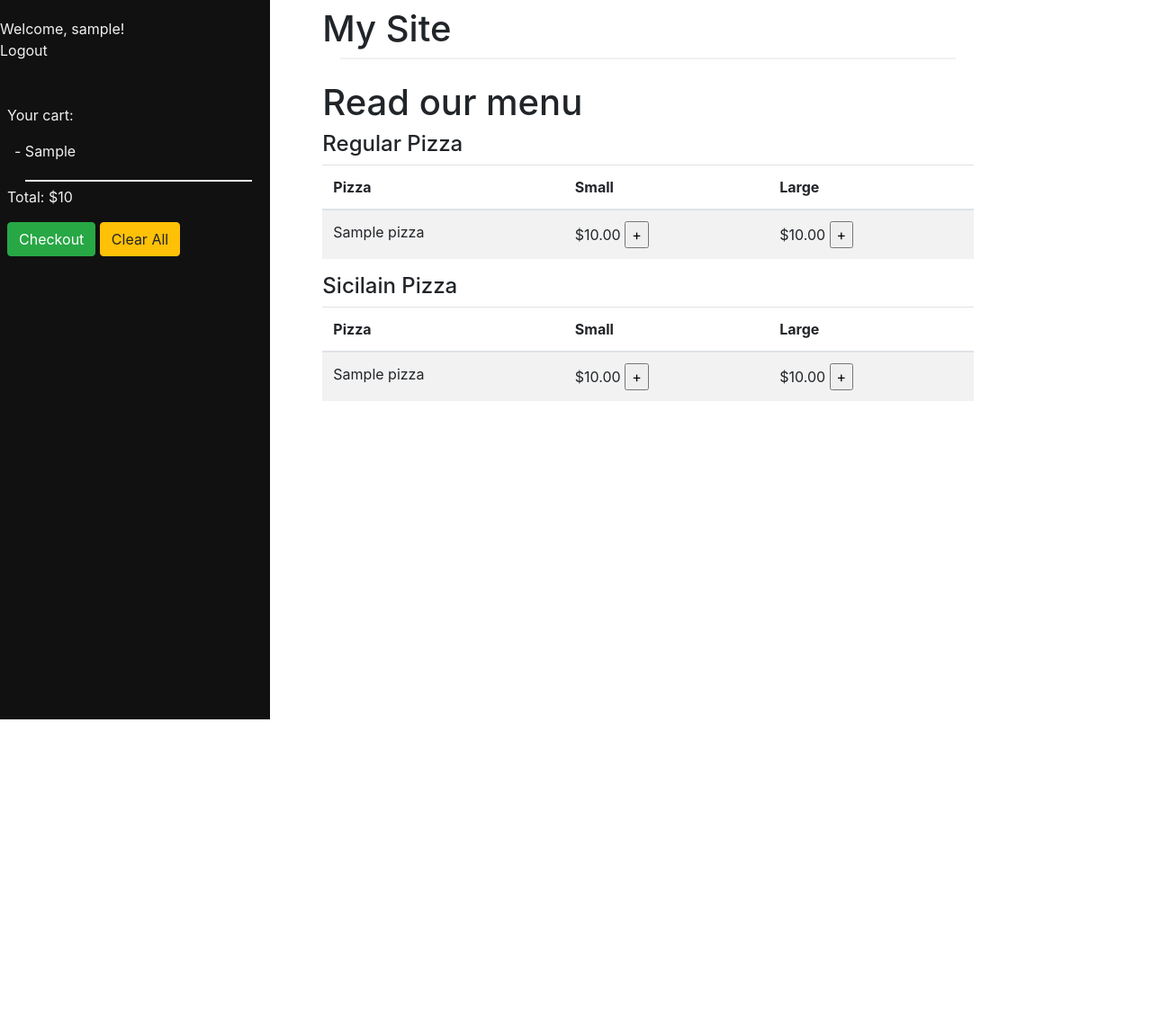
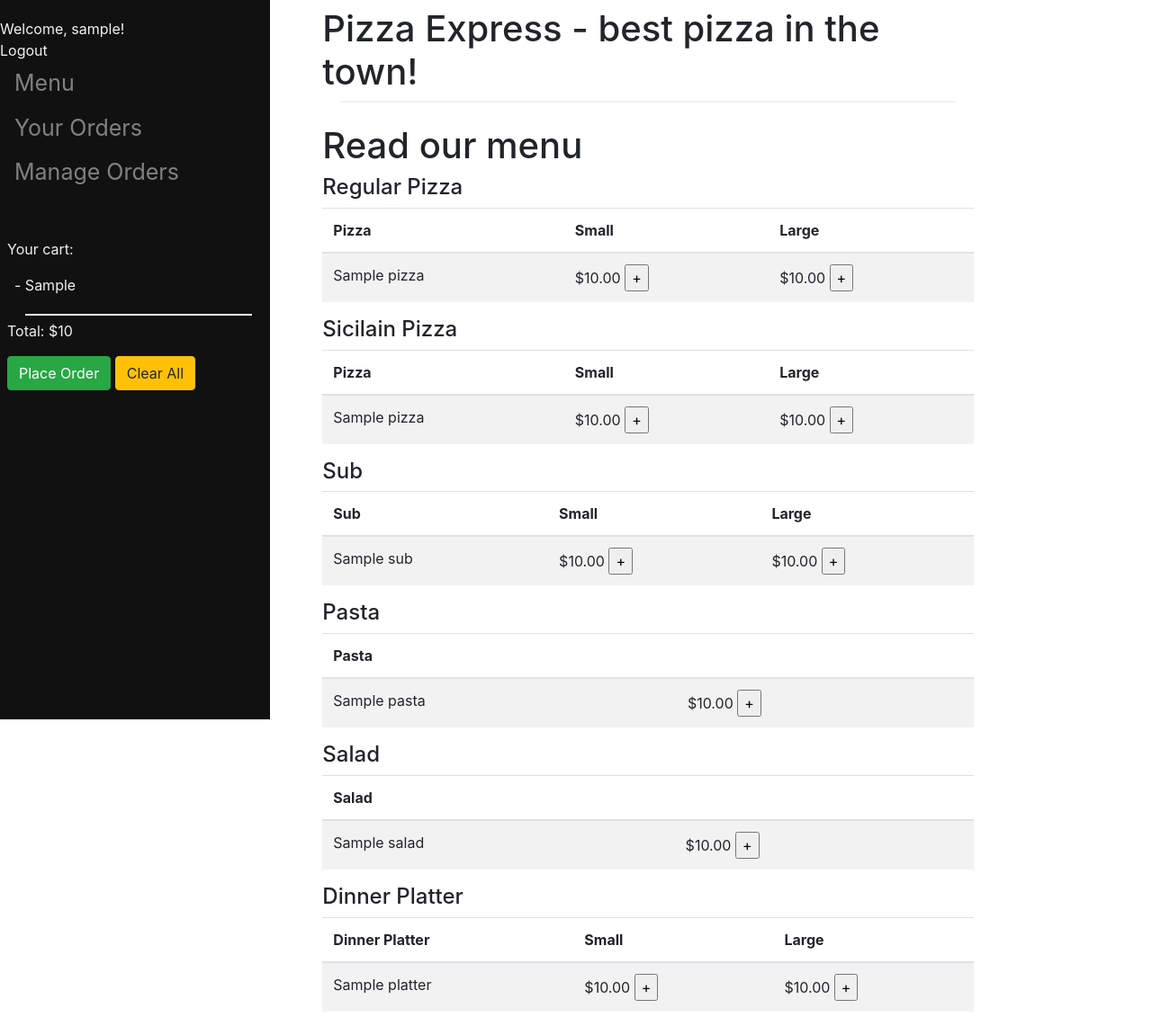
Before and after one commit to varfgehu/projects, a Django app: template orders/templates/orders/index.html in a window 1280 px wide. Shown: the whole page at 90% size. Before the commit the page ends 800 px from the top, so only its background shows below. Run offline with Django 3.2, Linux system fonts and the light colour scheme; a user stored in the database is signed in; tables that the repository leaves empty hold one stand-in row (values such as "Sample post"); the template is opened without the code that fills it: values that come from a table or form of the project are taken from there, most other values are stand-ins (such as "Sample title", 1, 10 or a date in 2020); some libraries are stand-ins or nearby versions.

Commit message:
Finishing touches

```diff
--- a/orders/models.py
+++ b/orders/models.py
@@ -17,10 +17,11 @@ class Order(models.Model):
     item = models.CharField(max_length=32)
     price = models.DecimalField(max_digits=6, decimal_places=2)
     user = models.CharField(max_length=32, default="init user")
-    status = models.CharField(max_length=16, default="order taken")
+    status = models.CharField(max_length=16, default="order noted")
+    datetime = models.DateTimeField(auto_now = True)
 
     def __str__(self):
-        return f"User: {self.user} - counter_id: {self.counter_id}- {self.item} - ${self.price} - Status: {self.status}"
+        return f"User: {self.user} - Time: {self.datetime} - counter_id: {self.counter_id}- {self.item} - ${self.price} - Status: {self.status}"
 
 
 class Regular_pizza(models.Model):
@@ -44,3 +45,33 @@ class Toppings(models.Model):
 
     def __str__(self):
         return f"{self.name}"
+
+class Sub(models.Model):
+    name = models.CharField(max_length=32)
+    price_small = models.DecimalField(max_digits=4, decimal_places=2)
+    price_large = models.DecimalField(max_digits=4, decimal_places=2)
+
+    def __str__(self):
+        return f"{self.name} - Small: ${self.price_small} - Lagre: ${self.price_large}"
+
+class Pasta(models.Model):
+    name = models.CharField(max_length=32)
+    price_small = models.DecimalField(max_digits=4, decimal_places=2)
+
+    def __str__(self):
+        return f"{self.name} - Small: ${self.price_small}"
+
+class Salad(models.Model):
+    name = models.CharField(max_length=32)
+    price_small = models.DecimalField(max_digits=4, decimal_places=2)
+
+    def __str__(self):
+        return f"{self.name} - Small: ${self.price_small}"
+
+class Dinner_platter(models.Model):
+    name = models.CharField(max_length=32)
+    price_small = models.DecimalField(max_digits=4, decimal_places=2)
+    price_large = models.DecimalField(max_digits=4, decimal_places=2)
+
+    def __str__(self):
+        return f"{self.name} - Small: ${self.price_small} - Lagre: ${self.price_large}"
--- a/orders/templates/orders/base.html
+++ b/orders/templates/orders/base.html
@@ -1,7 +1,7 @@
 <!DOCTYPE html>
 <html>
   <head>
-    <title>{% block title %}Tim's Site{% endblock %}</title>
+    <title>{% block title %}{% endblock %}</title>
 
     <!-- Required meta tags -->
     <meta charset="utf-8">
@@ -74,8 +74,14 @@
         <p class="sidenav-user">Click <a class="sidenav-user" href="/login">here</a> to login</p>
       {% endif %}
 
-      <!-- <a class="sidenav-links" href="/home">Home</a>
-      <a class="sidenav-links" href="/create">Create</a>
+      <a class="sidenav-links" href="/">Menu</a>
+      {% if user.is_authenticated %}
+      <a class="sidenav-links" href="/orders">Your Orders</a>
+      {% endif %}
+      {%if user.is_staff %}
+      <a class="sidenav-links" href="/staff">Manage Orders</a>
+      {% endif %}
+      <!-- <a class="sidenav-links" href="/create">Create</a>
       <a class="sidenav-links" href="/view">View</a>
       <a class="sidenav-links" href="/menu">Menu</a> -->
       <div class="sidenav-cart ml-2 mt-5">
@@ -88,7 +94,7 @@
           <p class="cart-title">Total: ${{total}}</p>
           <form action="{% url 'cart_buttons' %}" method="post">
             {% csrf_token %}
-            <input class="btn btn-success" type="submit" name="cart_button" value="Checkout">
+            <input class="btn btn-success" type="submit" name="cart_button" value="Place Order">
             <input class="btn btn-warning" type="submit" name="cart_button" value="Clear All">
           </form>
         {% else %}
@@ -102,7 +108,7 @@
     <div id="content", name="content" class="main">
       <div class="row justify-content-center">
         <div class="col-8">
-          <h1 class="mt-2">My Site</h1>
+          <h1 class="mt-2">Pizza Express - best pizza in the town!</h1>
           <hr class="mt-0 mb-4">
           {% block content %}
           {% endblock %}
--- a/orders/templates/orders/index.html
+++ b/orders/templates/orders/index.html
@@ -27,8 +27,8 @@
               ${{ regular_pizza.price_small|floatformat:2 }}
               {% if user.is_authenticated %}
               <input type="hidden" name="category" value="regular">
-              <input type="hidden" name="pizza_name" value="{{regular_pizza.name}}">
-              <input type="hidden" name="pizza_size" value="small">
+              <input type="hidden" name="item_name" value="{{regular_pizza.name}}">
+              <input type="hidden" name="item_size" value="small">
               <input type="hidden" name="price" value="{{regular_pizza.price_small}}">
 
               <input type="submit" name="submit" value="+">
@@ -41,8 +41,8 @@
             ${{ regular_pizza.price_large|floatformat:2 }}
             {% if user.is_authenticated %}
             <input type="hidden" name="category" value="regular">
-            <input type="hidden" name="pizza_name" value="{{regular_pizza.name}}">
-            <input type="hidden" name="pizza_size" value="large">
+            <input type="hidden" name="item_name" value="{{regular_pizza.name}}">
+            <input type="hidden" name="item_size" value="large">
             <input type="hidden" name="price" value="{{regular_pizza.price_large}}">
 
             <input type="submit" name="submit" value="+">
@@ -75,8 +75,8 @@
               ${{ sicilian_pizza.price_small|floatformat:2 }}
               {% if user.is_authenticated %}
               <input type="hidden" name="category" value="sicilian">
-              <input type="hidden" name="pizza_name" value="{{sicilian_pizza.name}}">
-              <input type="hidden" name="pizza_size" value="small">
+              <input type="hidden" name="item_name" value="{{sicilian_pizza.name}}">
+              <input type="hidden" name="item_size" value="small">
               <input type="hidden" name="price" value="{{sicilian_pizza.price_small}}">
 
               <input type="submit" name="submit" value="+">
@@ -89,8 +89,8 @@
               ${{ sicilian_pizza.price_large|floatformat:2 }}
               {% if user.is_authenticated %}
               <input type="hidden" name="category" value="sicilian">
-              <input type="hidden" name="pizza_name" value="{{sicilian_pizza.name}}">
-              <input type="hidden" name="pizza_size" value="large">
+              <input type="hidden" name="item_name" value="{{sicilian_pizza.name}}">
+              <input type="hidden" name="item_size" value="large">
               <input type="hidden" name="price" value="{{sicilian_pizza.price_large}}">
 
               <input type="submit" name="submit" value="+">
@@ -103,5 +103,166 @@
 </table>
 {% endif %}
 
+{% if subs %}
+<h4 id="sub" name="sub">Sub</h4>
+<table class="table table-striped">
+  <thead>
+    <tr>
+      <th scope="col">Sub</th>
+      <th scope="col">Small</th>
+      <th scope="col">Large</th>
+    </tr>
+  </thead>
+  <tbody>
+    {% for sub in subs %}
+      <tr>
+        <td scope="row">{{ sub.name }}</td>
+          <td>
+            <form action="add_to_cart" method="POST">
+              {% csrf_token %}
+              ${{ sub.price_small|floatformat:2 }}
+              {% if user.is_authenticated %}
+              <input type="hidden" name="category" value="sub">
+              <input type="hidden" name="item_name" value="{{sub.name}}">
+              <input type="hidden" name="item_size" value="small">
+              <input type="hidden" name="price" value="{{sub.price_small}}">
+
+              <input type="submit" name="submit" value="+">
+              {% endif %}
+            </form>
+          </td>
+          <td>
+            <form action="add_to_cart" method="POST">
+              {% csrf_token %}
+              ${{ sub.price_large|floatformat:2 }}
+              {% if user.is_authenticated %}
+              <input type="hidden" name="category" value="sub">
+              <input type="hidden" name="item_name" value="{{sub.name}}">
+              <input type="hidden" name="item_size" value="large">
+              <input type="hidden" name="price" value="{{sub.price_large}}">
+
+              <input type="submit" name="submit" value="+">
+              {% endif %}
+            </form>
+          </td>
+      </tr>
+    {% endfor %}
+  </tbody>
+</table>
+{% endif %}
+
+{% if pastas %}
+<h4 id="pasta" name="pasta">Pasta</h4>
+<table class="table table-striped">
+  <thead>
+    <tr>
+      <th scope="col">Pasta</th>
+      <th scope="col"></th>
+    </tr>
+  </thead>
+  <tbody>
+    {% for pasta in pastas %}
+      <tr>
+        <td scope="row">{{ pasta.name }}</td>
+          <td>
+            <form action="add_to_cart" method="POST">
+              {% csrf_token %}
+              ${{ pasta.price_small|floatformat:2 }}
+              {% if user.is_authenticated %}
+              <input type="hidden" name="category" value="pasta">
+              <input type="hidden" name="item_name" value="{{pasta.name}}">
+              <input type="hidden" name="item_size" value="small">
+              <input type="hidden" name="price" value="{{pasta.price_small}}">
+
+              <input type="submit" name="submit" value="+">
+              {% endif %}
+            </form>
+          </td>
+      </tr>
+    {% endfor %}
+  </tbody>
+</table>
+{% endif %}
+
+{% if salads %}
+<h4 id="salad" name="salad">Salad</h4>
+<table class="table table-striped">
+  <thead>
+    <tr>
+      <th scope="col">Salad</th>
+      <th scope="col"></th>
+    </tr>
+  </thead>
+  <tbody>
+    {% for salad in salads %}
+      <tr>
+        <td scope="row">{{ salad.name }}</td>
+          <td>
+            <form action="add_to_cart" method="POST">
+              {% csrf_token %}
+              ${{ salad.price_small|floatformat:2 }}
+              {% if user.is_authenticated %}
+              <input type="hidden" name="category" value="salad">
+              <input type="hidden" name="item_name" value="{{salad.name}}">
+              <input type="hidden" name="item_size" value="small">
+              <input type="hidden" name="price" value="{{salad.price_small}}">
+
+              <input type="submit" name="submit" value="+">
+              {% endif %}
+            </form>
+          </td>
+      </tr>
+    {% endfor %}
+  </tbody>
+</table>
+{% endif %}
+
+{% if dinner_platters %}
+<h4 id="dinner_platter" name="dinner_platter">Dinner Platter</h4>
+<table class="table table-striped">
+  <thead>
+    <tr>
+      <th scope="col">Dinner Platter</th>
+      <th scope="col">Small</th>
+      <th scope="col">Large</th>
+    </tr>
+  </thead>
+  <tbody>
+    {% for dinner_platter in dinner_platters %}
+      <tr>
+        <td scope="row">{{ dinner_platter.name }}</td>
+          <td>
+            <form action="add_to_cart" method="POST">
+              {% csrf_token %}
+              ${{ dinner_platter.price_small|floatformat:2 }}
+              {% if user.is_authenticated %}
+              <input type="hidden" name="category" value="dinner_platter">
+              <input type="hidden" name="item_name" value="{{dinner_platter.name}}">
+              <input type="hidden" name="item_size" value="small">
+              <input type="hidden" name="price" value="{{dinner_platter.price_small}}">
+
+              <input type="submit" name="submit" value="+">
+              {% endif %}
+            </form>
+          </td>
+          <td>
+            <form action="add_to_cart" method="POST">
+              {% csrf_token %}
+              ${{ dinner_platter.price_large|floatformat:2 }}
+              {% if user.is_authenticated %}
+              <input type="hidden" name="category" value="dinner_platter">
+              <input type="hidden" name="item_name" value="{{dinner_platter.name}}">
+              <input type="hidden" name="item_size" value="large">
+              <input type="hidden" name="price" value="{{dinner_platter.price_large}}">
+
+              <input type="submit" name="submit" value="+">
+              {% endif %}
+            </form>
+          </td>
+      </tr>
+    {% endfor %}
+  </tbody>
+</table>
+{% endif %}
 
 {% endblock %}
--- a/orders/templates/orders/login.html
+++ b/orders/templates/orders/login.html
@@ -16,5 +16,6 @@
   <input type="password" name="password">
   <input type="submit" value="Login">
 </form>
+<p>Or click <a href="/register">here</a> to register.</p>
 
 {% endblock %}
--- a/orders/templates/orders/toppings.html
+++ b/orders/templates/orders/toppings.html
@@ -19,6 +19,8 @@
       <tr>
         <td scope="row">
           {{ topping.name }}
+        </td>
+        <td>
           <form action="add_topping" method="POST">
             {% csrf_token %}
             <input type="hidden" name="topping" value="{{topping.name}}">
--- a/orders/urls.py
+++ b/orders/urls.py
@@ -9,5 +9,8 @@ urlpatterns = [
     path("add_to_cart", views.add_to_cart, name="add_to_cart"),
     path("add_topping", views.add_topping, name="add_topping"),
     path("cart_buttons", views.cart_buttons, name="cart_buttons"),
+    path("orders", views.orders, name="orders"),
+    path("staff", views.staff, name="staff"),
+    path("set_to_done", views.set_to_done, name="set_to_done"),
     path("", views.index, name="index")
 ]
```
Also changed, not shown: orders/admin.py (+8 -0 lines), orders/templates/orders/orders.html (added, +34 -0 lines), orders/templates/orders/staff.html (added, +48 -0 lines), orders/views.py (+59 -13 lines).
